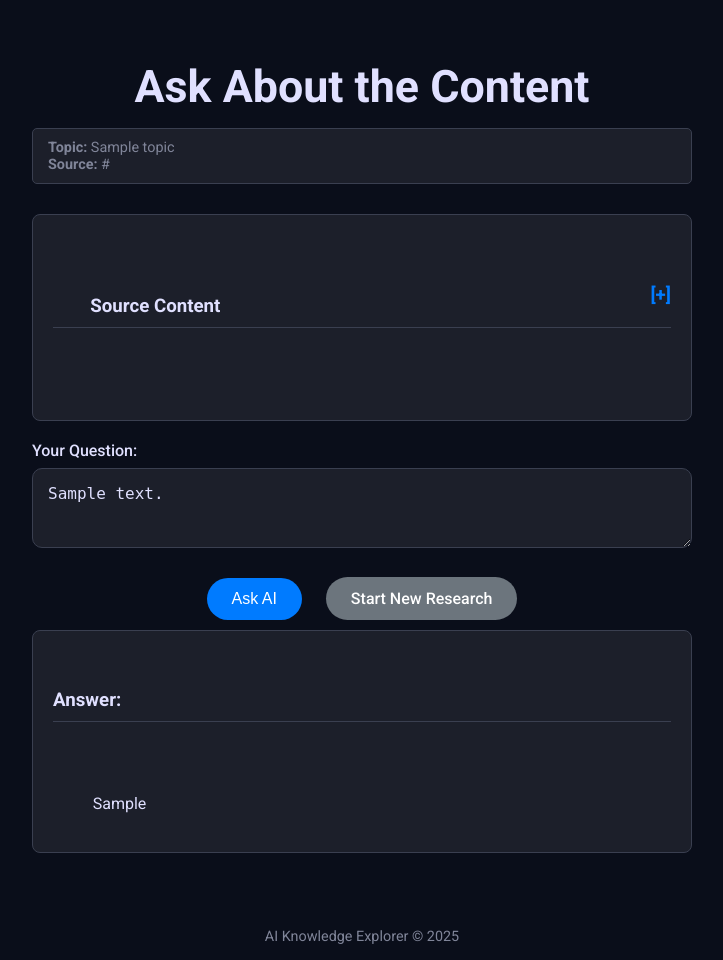
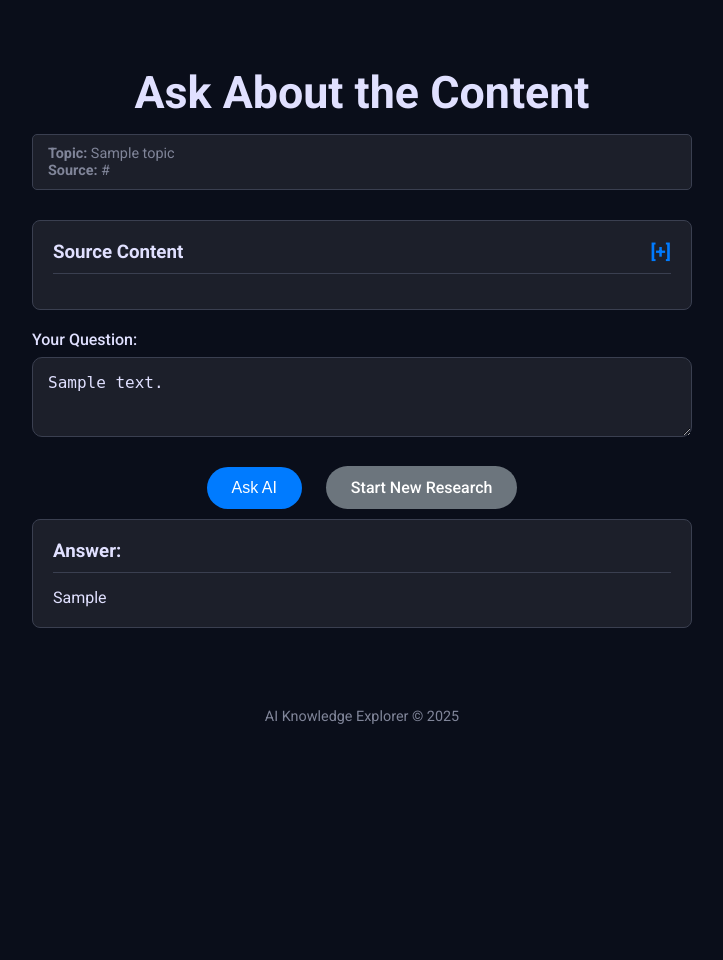
Before and after one commit to mrtvcommits/ai-web-scrapper, a Flask app: template templates/parse.html in a window 1280 px wide. Shown: the part 60-1020 px from the top of the page, without its empty margins (278-1001 px from the left). After the commit the page ends 784 px from the top, so only its background shows below. Run offline with Flask 3, Linux system fonts and the light colour scheme; the template is opened without the code that fills it: most values are stand-ins (such as "Sample title", 1, 10 or a date in 2020); parts of the project's set-up code (start-up, migrations or seed data) failed here and were passed over.

Commit message:
Fixed CSS

```diff
--- a/templates/parse.html
+++ b/templates/parse.html
@@ -65,7 +65,7 @@
       max-width: 800px;
       width: 100%;
       margin-top: 10px;
-      white-space: pre-wrap;
+      /* white-space: pre-wrap; */
     }
 
     .result-section h3 {
```
